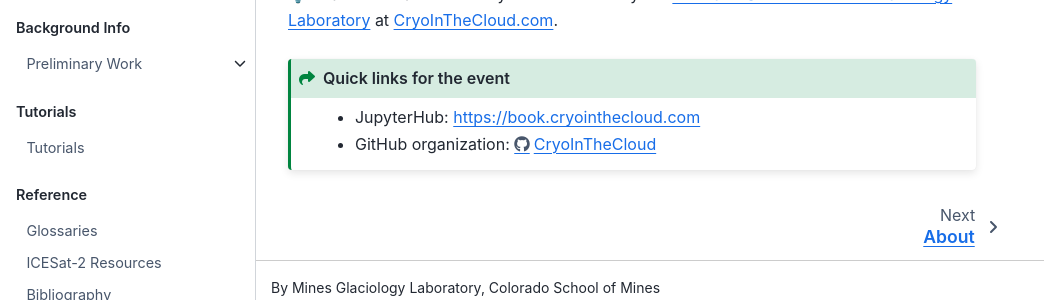
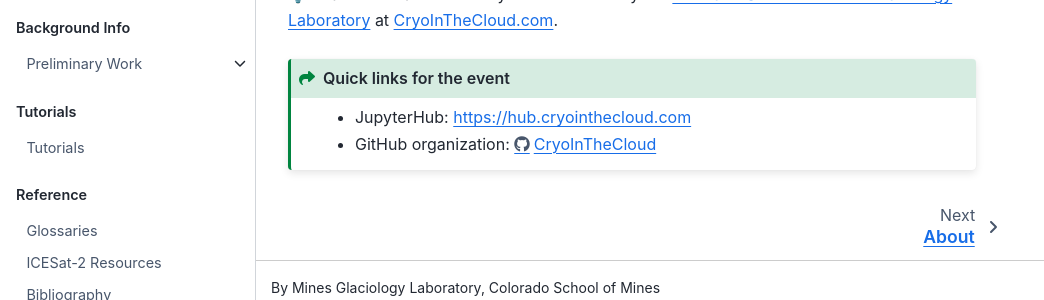
Before and after one commit to CryoInTheCloud/CryoCloudWebsite, a Jupyter Book: the page built from book/intro.md, in a window 1280 px wide and 936 px high. Shown: the part 599-899 px from the top of the window, without its empty margins (0-1044 px from the left). Built offline with Jupyter Book 1.0.4 settings and Sphinx 7.4.7 and the Sphinx Book theme 1.1.4, drawn with Linux system fonts in a browser that asks for light colours; some of the changed lines change nothing that is shown.

Commit message:
update url in config

```diff
--- a/book/_config.yml
+++ b/book/_config.yml
@@ -15,7 +15,7 @@
     github_org_url: "https://github.com/CryoInTheCloud"
     book_repo: "CryoCloudWebsite"
     website_url: "https://cryointhecloud.com"
-    jupyterhub_url: "https://book.cryointhecloud.com"
+    jupyterhub_url: "https://hub.cryointhecloud.com"
     slack_workspace_url: "https://CryoCloud.slack.com"
     docker_image: "https://hub.docker.com/r/cryointhecloud"
     contact_email: "cryocloud@mines.edu"
```
